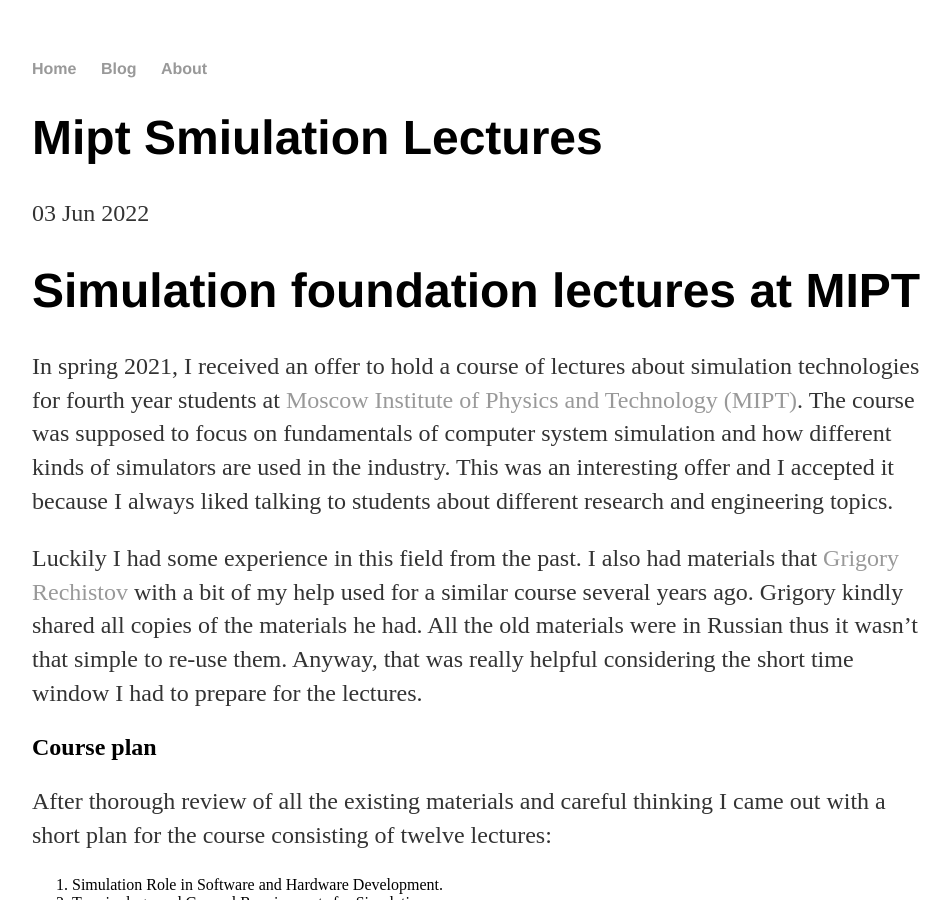
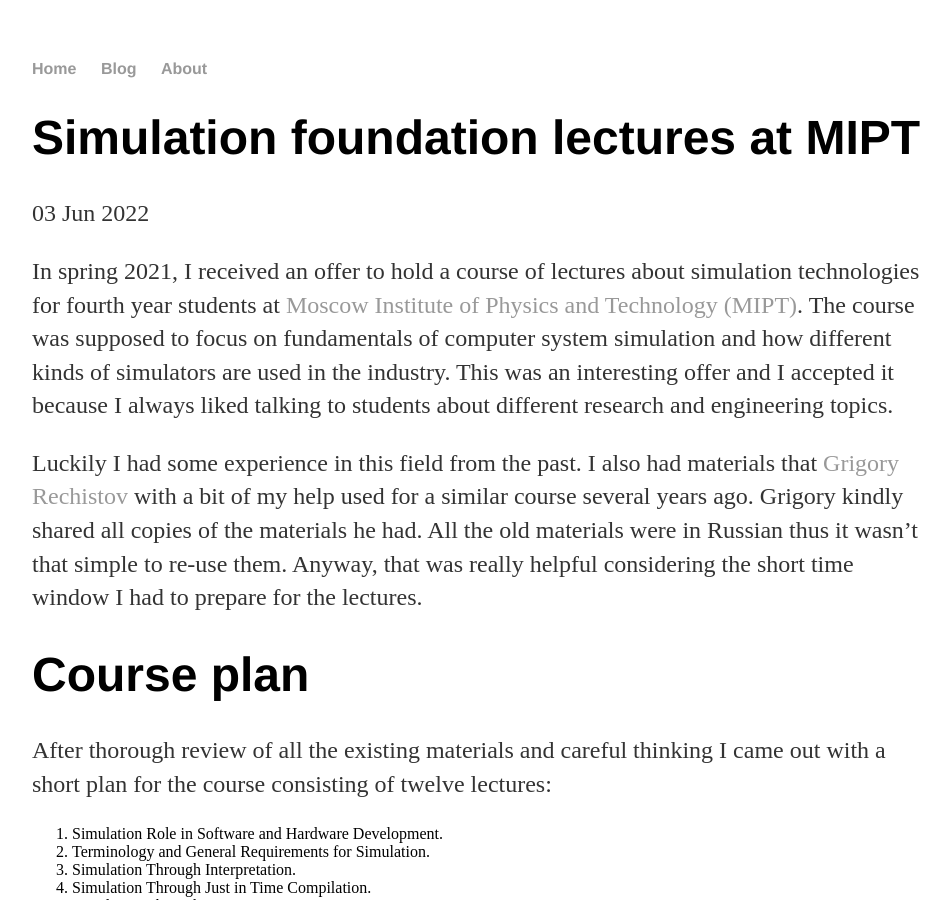
Before and after one commit to yulyugin/yulyugin.github.io, a Jekyll site: the page built from _posts/2022-06-03-mipt-smiulation-lectures.md, in a window 1280 px wide and 900 px high. Shown: the whole window, without its empty margins (160-1111 px from the left). Built offline with Jekyll 4.4.1, drawn with Linux system fonts in a browser that asks for light colours; our own code applies the rules of GitHub Pages for plain Markdown files.

Commit message:
Add jekyll header

```diff
--- a/_posts/2022-06-03-mipt-smiulation-lectures.md
+++ b/_posts/2022-06-03-mipt-smiulation-lectures.md
@@ -36,20 +40,20 @@
     * Create a simple hypervisor for 64-bit mode part of Intel 64 architecture using Intel VT-x.
     * Explore performance of ARM's, Intel's or AMD's virtualization support: how many cycles does it take to switch between hypervisor and virtual machine modes; how does additional state affect the switch time.
 
-## Guest lectures
+# Guest lectures
 
 To add variability for the course I talked around our office and invited two guest lecturers:
 
 1. [Jakob Engblom](http://jakob.engbloms.se/) held a "Using Virtual Platforms across the Product Life Cycle" lecture that mostly presented features and use cases of [Intel Simics](https://www.intel.com/content/www/us/en/developer/articles/tool/simics-simulator.html) simulator.
 2. [Grigory Rechistov](https://github.com/grigory-rechistov) presented results of his PhD research in a "Simulation of Cluster Systems" lecture.
 
-## Course materials
+# Course materials
 
 All the course materials are published on github: https://github.com/yulyugin/sim-lectures. Slides presented in the 2021 term can be downloaded from https://github.com/yulyugin/sim-lectures/releases/tag/slides-2021.
 
 Still, there are a lot of possible improvements for the course. TeX source code of the slides is full with TODOs that needs to be addressed. Big thanks to Jakob who helped me with postmortem for the course and spent part of his Christmas holidays looking at the course materials in order to provide a lot of useful feedback.
 
-## Results
+# Results
 
 Nine students in total attended the course. Big thanks to all of them for the time spent together! All of you showed amazing skills and I hope we will work together one day in the future.
 
```
Also changed, not shown: other parts of _posts/2022-06-03-mipt-smiulation-lectures.md (+6 -2 lines).
